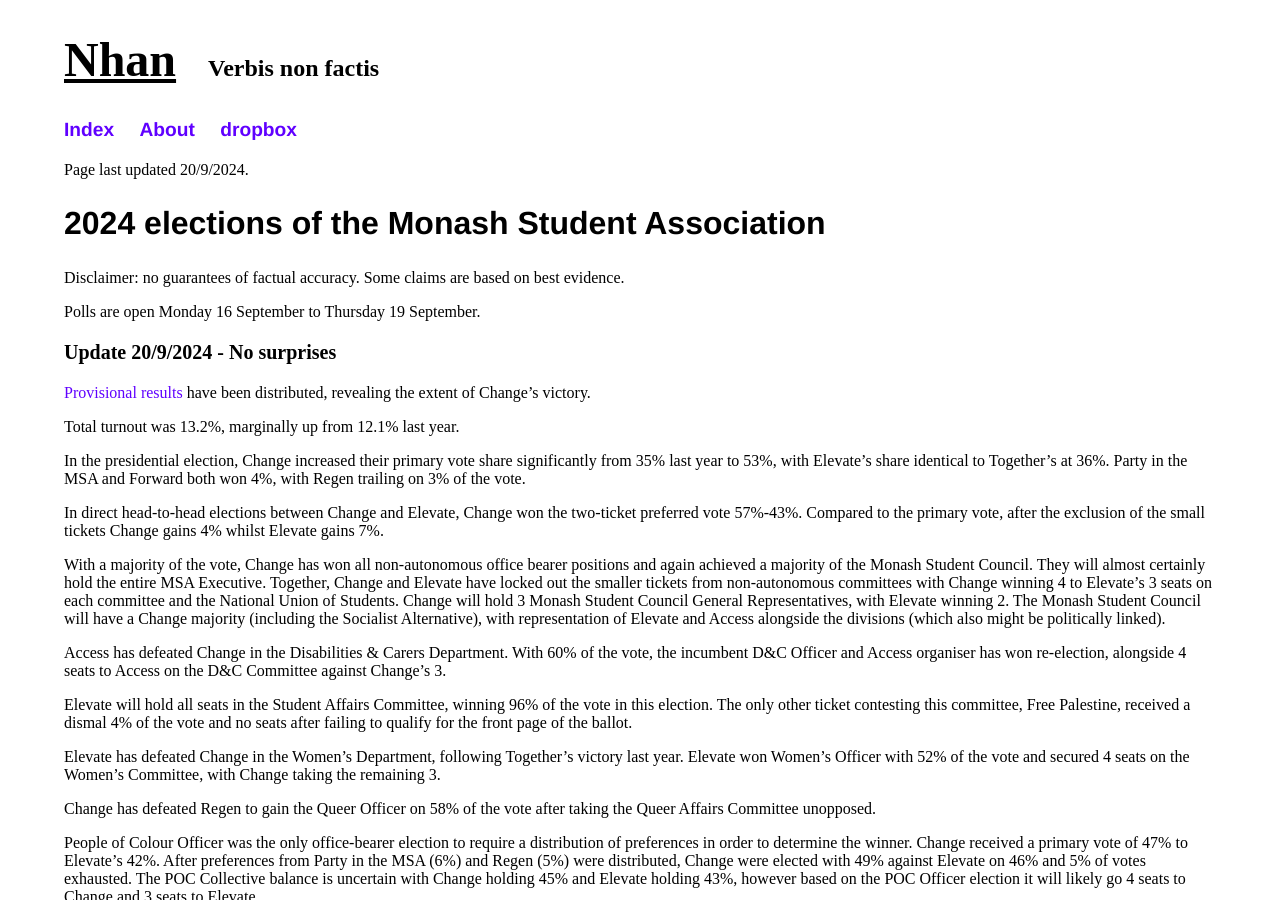
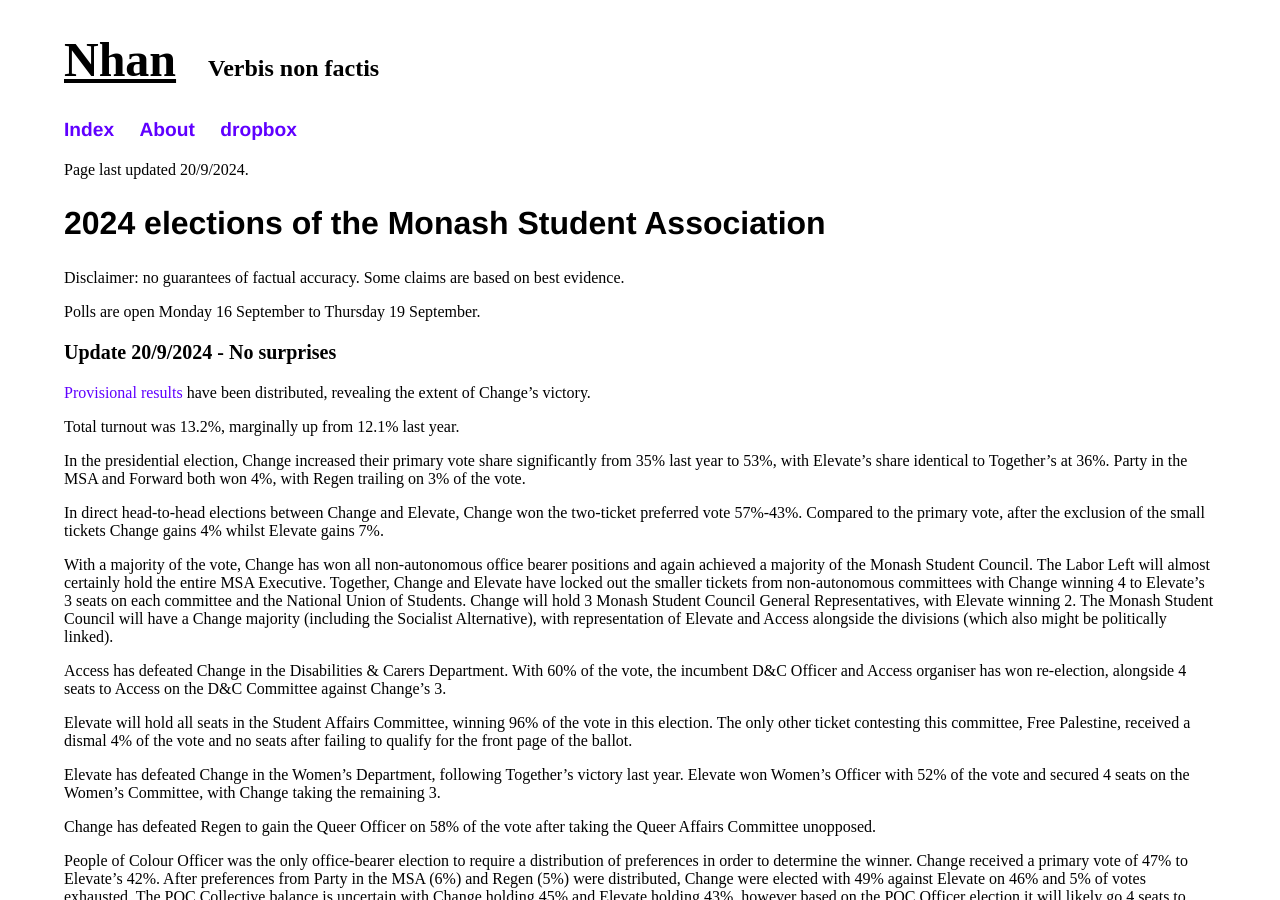
Before and after one commit to nhtnhanbn/nhtnhanbn.github.io, a Jekyll site: the page built from monash/msa24.md, in a window 1280 px wide and 900 px high. Built offline with Jekyll 4.4.1, drawn with Linux system fonts in a browser that asks for light colours.

Commit message:
Update msa24

```diff
--- a/monash/msa24.md
+++ b/monash/msa24.md
@@ -21,7 +21,7 @@
 
 In direct head-to-head elections between Change and Elevate, Change won the two-ticket preferred vote 57%-43%. Compared to the primary vote, after the exclusion of the small tickets Change gains 4% whilst Elevate gains 7%.
 
-With a majority of the vote, Change has won all non-autonomous office bearer positions and again achieved a majority of the Monash Student Council. They will almost certainly hold the entire MSA Executive. Together, Change and Elevate have locked out the smaller tickets from non-autonomous committees with Change winning 4 to Elevate's 3 seats on each committee and the National Union of Students. Change will hold 3 Monash Student Council General Representatives, with Elevate winning 2. The Monash Student Council will have a Change majority (including the Socialist Alternative), with representation of Elevate and Access alongside the divisions (which also might be politically linked).
+With a majority of the vote, Change has won all non-autonomous office bearer positions and again achieved a majority of the Monash Student Council. The Labor Left will almost certainly hold the entire MSA Executive. Together, Change and Elevate have locked out the smaller tickets from non-autonomous committees with Change winning 4 to Elevate's 3 seats on each committee and the National Union of Students. Change will hold 3 Monash Student Council General Representatives, with Elevate winning 2. The Monash Student Council will have a Change majority (including the Socialist Alternative), with representation of Elevate and Access alongside the divisions (which also might be politically linked).
 
 Access has defeated Change in the Disabilities & Carers Department. With 60% of the vote, the incumbent D&C Officer and Access organiser has won re-election, alongside 4 seats to Access on the D&C Committee against Change's 3.
 
```
